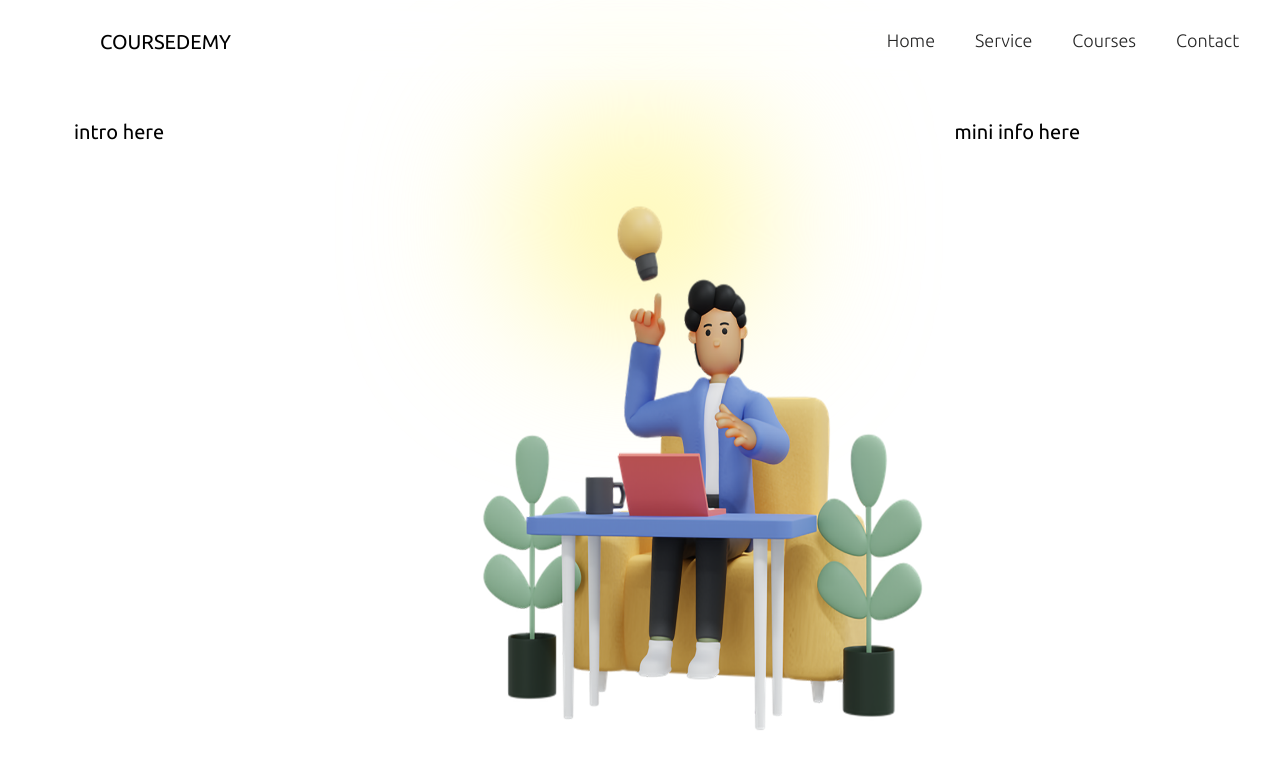
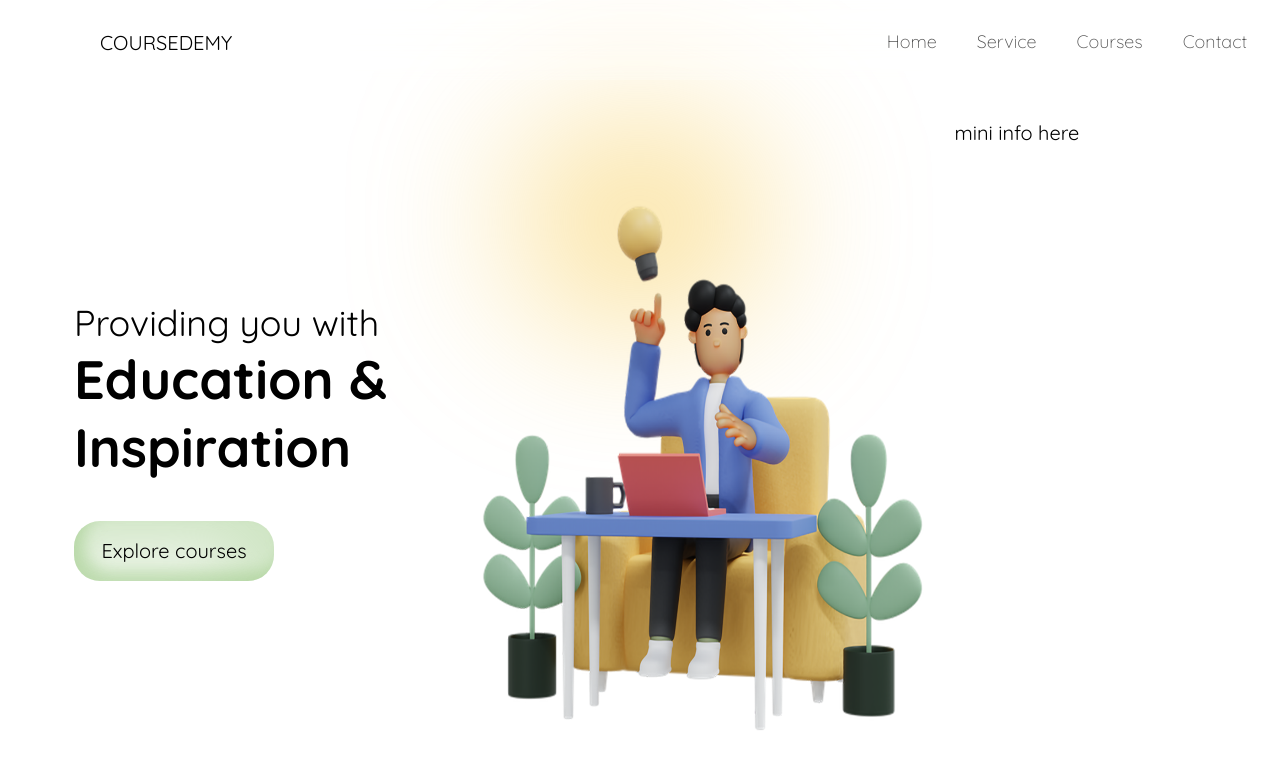
Before and after one commit to rnimisha/e-learning, a React (Create React App) app: page / in a window 1280 px wide. Shown: the top 768 px of the page. Built offline with nearby package versions, Linux system fonts and the light colour scheme.

Commit message:
button style created

```diff
--- a/src/Components/Banner/Banner.js
+++ b/src/Components/Banner/Banner.js
@@ -7,7 +7,11 @@ const Banner = () => {
   return (
     <div className='banner-container'>
         <div className="banner-left">
-            intro here
+            <span>Providing you with </span>
+            <span>Education & Inspiration</span>
+            {/* <p>Discover best programs built with industry experts</p> */}
+
+            <button class='btn'>Explore courses</button>
         </div>
 
         <div className="banner-right">
--- a/src/Components/Banner/banner.css
+++ b/src/Components/Banner/banner.css
@@ -8,8 +8,32 @@
 
 .banner-left{
     flex: 1;
+    display: flex;
+    flex-direction: column;
+    justify-content: center;
+    font-family: 'Quicksand', sans-serif;
+
 }
 
+.banner-left>:nth-child(1)
+{
+    font-size: 1.8rem;
+}
+
+.banner-left>:nth-child(2)
+{
+    font-size: 2.7rem;
+    font-weight: 700;
+
+}
+.banner-left p
+{
+    font-weight: 300;
+    font-size: 0.69rem;
+    color: #505050;
+    margin-top: 1rem;
+    margin-left: 1px;
+}
 .banner-right{
     flex: 2;
     display: flex;
@@ -33,12 +57,12 @@
 }
 
 .light-glow{
-    background: #fff7a1;
+    background: #F7C74490;
     position: absolute;
     width: 20vw;
     height: 10rem;
     border-radius: 50%;
-    filter: blur(212px);
+    filter: blur(300px);
     z-index: -1;
     top: 2px;
     left: 60px;
@@ -48,3 +72,7 @@
 .banner-mini-info{
     flex: 1;
 }
+
+.banner-left button{
+    margin-top: 2rem;
+}
--- a/src/Components/Navbar/navbar.css
+++ b/src/Components/Navbar/navbar.css
@@ -31,5 +31,5 @@
     font-size: 0.9rem;
     font-weight: 300;
     cursor: pointer;
-    color: #252525;
+    color: #505050;
 }
--- a/src/index.css
+++ b/src/index.css
@@ -1,11 +1,23 @@
-@import url('https://fonts.googleapis.com/css2?family=Ubuntu:wght@300;400;700&display=swap');
-
+@import url('https://fonts.googleapis.com/css2?family=Quicksand:wght@300;400;700&display=swap');
 
 *{
-  font-family: 'Ubuntu', sans-serif;
+  font-family: 'Quicksand', sans-serif;
   font-size: 20px;
   font-weight: 400;
   box-sizing: border-box;
   margin: 0;
   padding: 0;
 }
+
+.btn{
+  width: 10rem;
+  height: 3rem;
+  border-radius: 20px;
+  border: none;
+  /* background-color: #A0CB8A; */
+  backdrop-filter: blur(5px);
+  -webkit-backdrop-filter: blur(5px);
+  background-color: #ffffffcc;
+  border-radius: 26px;
+  box-shadow: inset -35px 35px 68px 0px #a0cb8a80, inset 10px -10px 16px 0px #a0cb8a99, 0px 11px 28px 0px #ffffff;
+}
```
